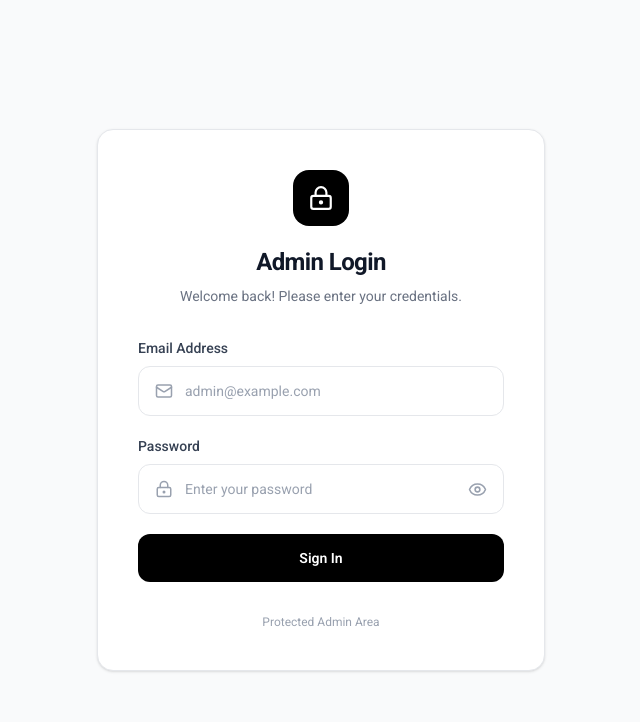
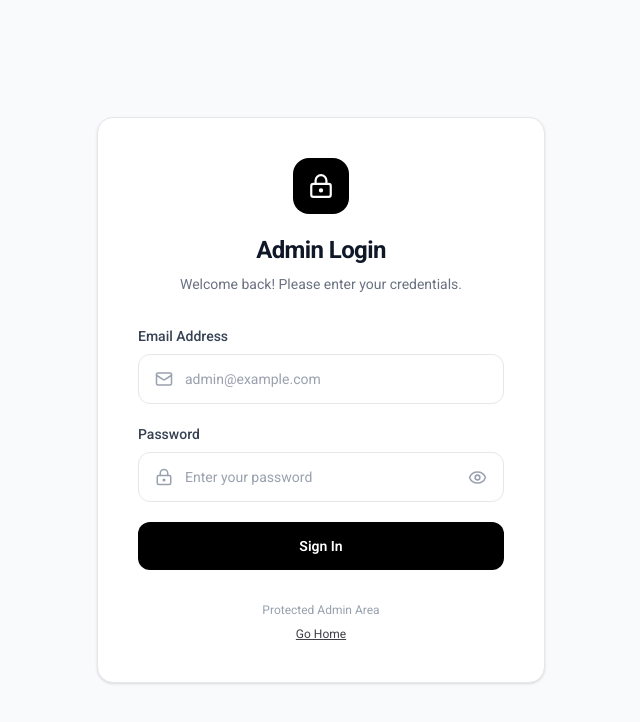
Before and after one commit to mussadiqkhan6886/lifestyle, a Next.js app in the folder frontend/: page /login in a window 1280 px wide. Shown: the top 722 px of the page, without its empty margins (319-959 px from the left). Built offline with nearby package versions, Linux system fonts and the light colour scheme.

Commit message:
added go home button on login page and now starting fetching products on frontend

```diff
--- a/frontend/app/(login)/login/page.tsx
+++ b/frontend/app/(login)/login/page.tsx
@@ -8,7 +8,7 @@ import { toast } from "sonner";
 import { useRouter } from "next/navigation";
 import { useForm } from "react-hook-form";
 import { zodResolver } from "@hookform/resolvers/zod";
-
+import Link from "next/link";
 import { login } from "@/server/auth";
 import { loginSchema, LoginFormValues } from "@/lib/schemas/loginSchema";
 
@@ -148,6 +148,7 @@ export default function AdminLoginPage() {
         <p className="mt-8 text-center text-xs text-gray-400">
           Protected Admin Area
         </p>
+        <Link className="underline text-xs text-center block mt-2 text-zinc-700" href="/">Go Home</Link>
       </div>
     </main>
   );
```
